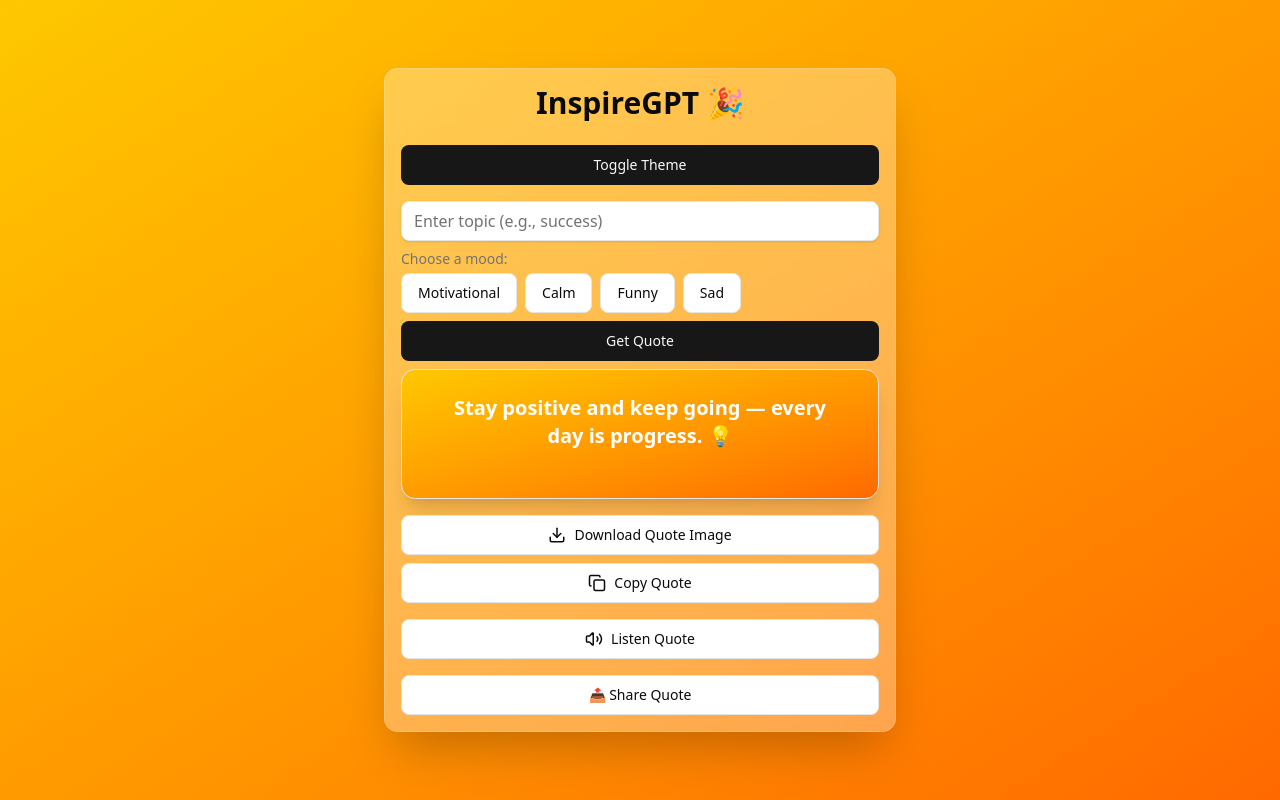
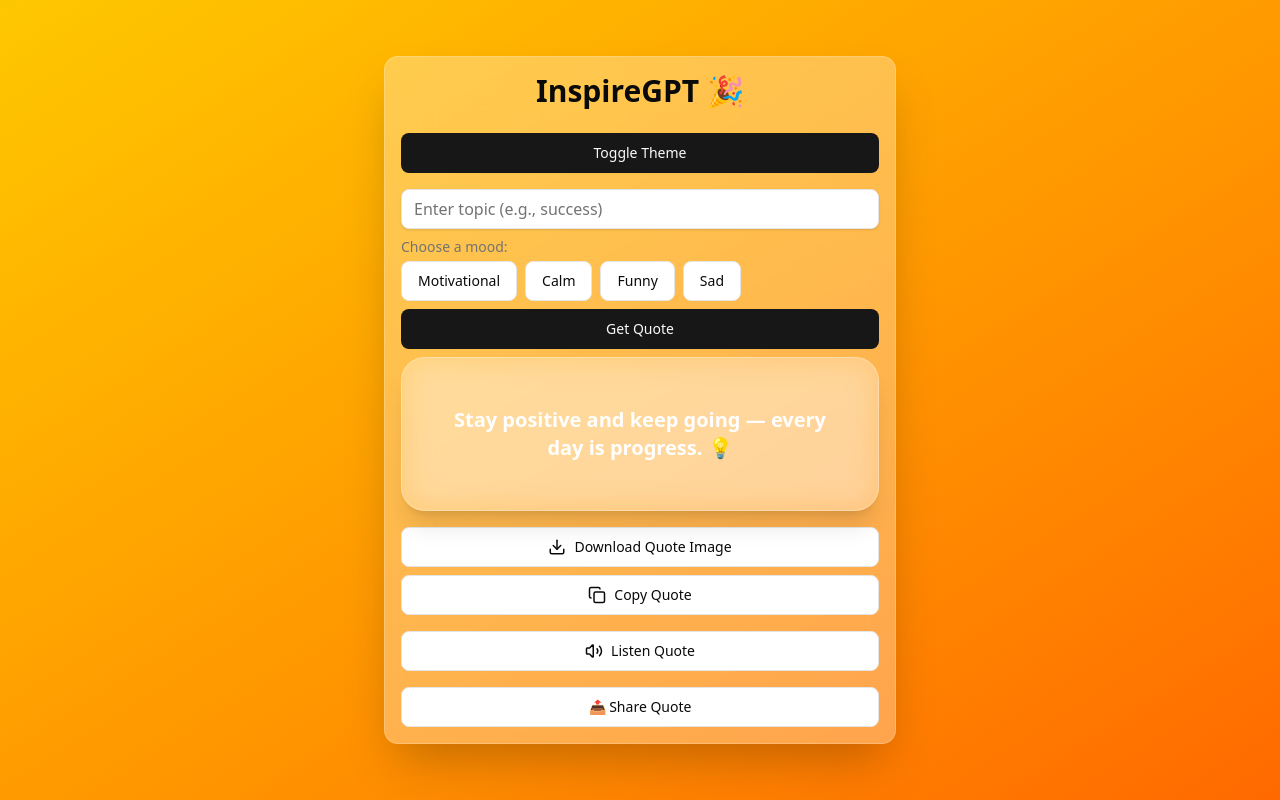
Before and after one commit to beginnercodee/InspireGPT, a Next.js app: page / in a window 1280 px wide. Built offline with nearby package versions, Linux system fonts and the light colour scheme; no server answers.

Commit message:
feat: glassmorphism card polish

```diff
--- a/src/components/QuoteCard.tsx
+++ b/src/components/QuoteCard.tsx
@@ -42,11 +42,16 @@ export default function QuoteCard({ quote, gradient, loading }: { quote: string,
       animate={{ opacity: 1, y: 0 }}
       transition={{ duration: 0.5 }}
     >
-      <Card className={`bg-gradient-to-br ${gradient} text-white rounded-xl p-6 text-center font-semibold text-xl shadow-xl`}>
-        <CardContent>
-          {quote}
-        </CardContent>
-      </Card>
+      <Card
+  className={`rounded-3xl p-6 text-center font-semibold text-xl shadow-xl
+    bg-white/20 backdrop-blur-lg border border-white/30 transition-all duration-300
+    ${gradient} text-white`}
+>
+  <CardContent className="p-6 text-center font-semibold text-xl">
+    {quote}
+  </CardContent>
+</Card>
+
     </motion.div>
 
       <Button
```
